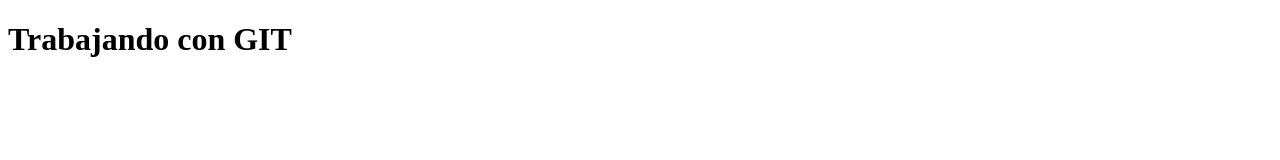
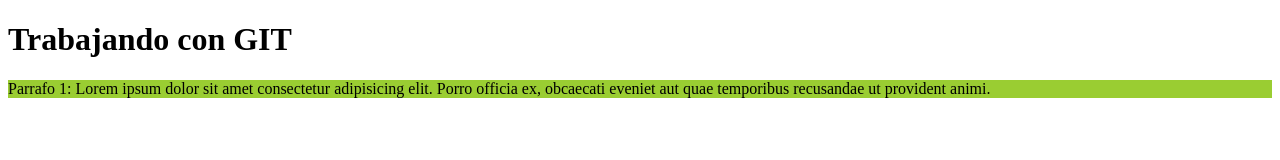
Before and after one commit to GerarPadilla/Primer-Repositorio.-Aprendiendo-GIT, a plain HTML site: page index.html in a window 1280 px wide. Drawn offline with Linux system fonts and the light colour scheme.

Commit message:
Añadido párrafo y su estilo en css (background-color: yellowgreen)

```diff
--- a/estilos.css
+++ b/estilos.css
@@ -1 +1,4 @@
 /* Iniciando hoja de estilos */
+p {
+    background-color: yellowgreen;
+}
--- a/index.html
+++ b/index.html
@@ -5,8 +5,10 @@
     <meta http-equiv="X-UA-Compatible" content="IE=edge">
     <meta name="viewport" content="width=device-width, initial-scale=1.0">
     <title>Document</title>
+    <link rel="stylesheet" href="estilos.css">
 </head>
 <body>
     <h1>Trabajando con GIT</h1>
+    <p> Parrafo 1: Lorem ipsum dolor sit amet consectetur adipisicing elit. Porro officia ex, obcaecati eveniet aut quae temporibus recusandae ut provident animi.</p>
 </body>
 </html>
```
